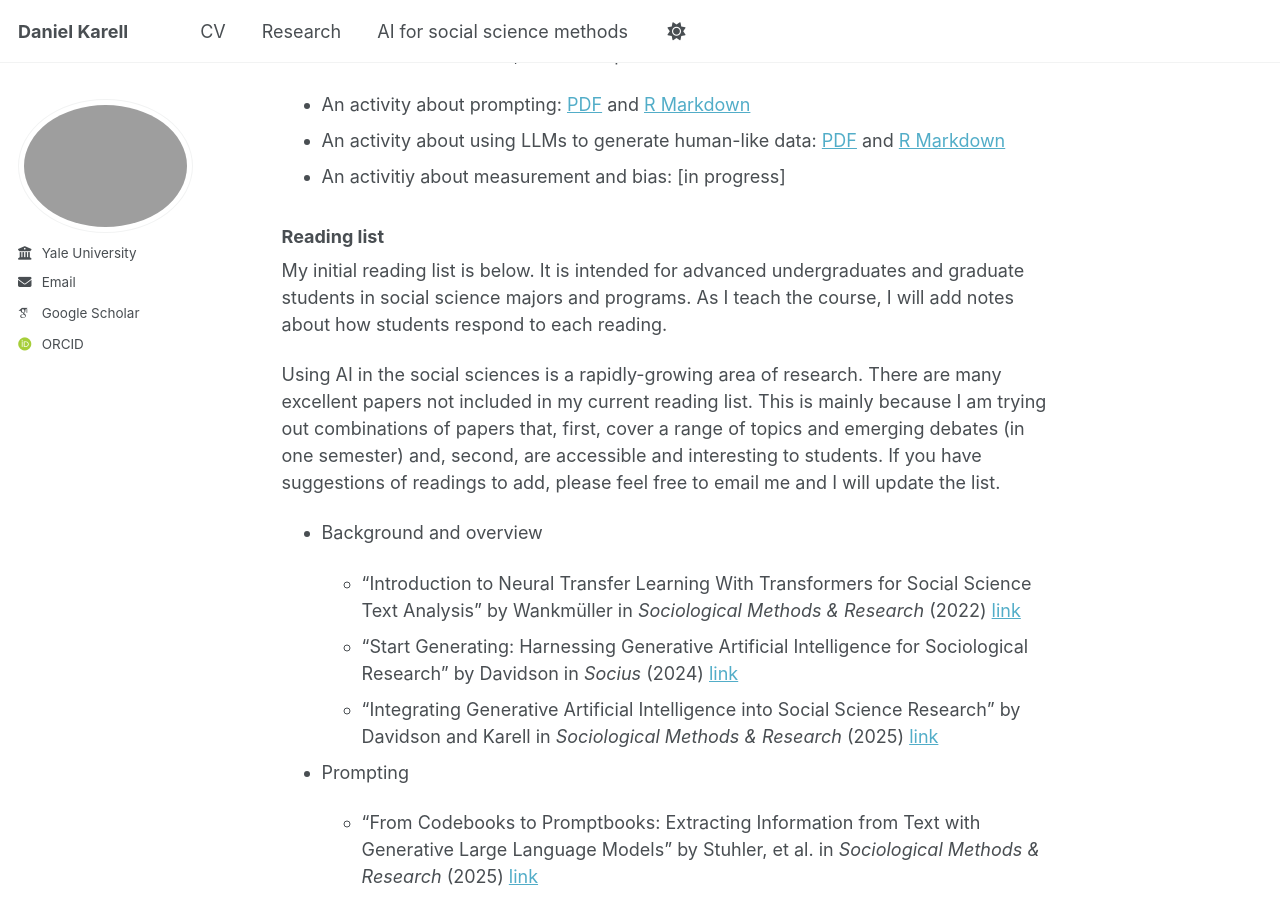
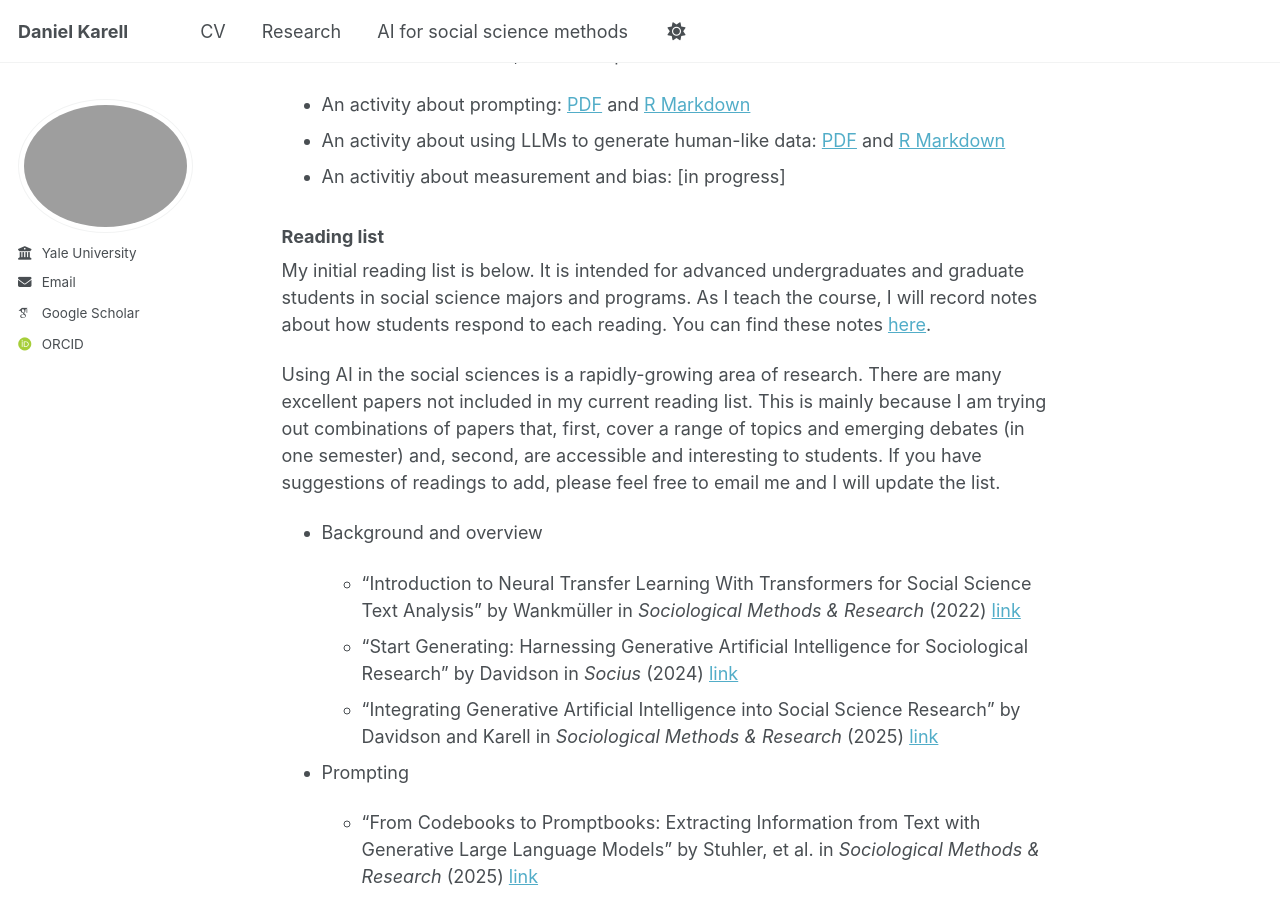
Before and after one commit to dkarell/dkarell.github.io, a Jekyll site: the page built from _pages/ai_for_social_science_methods.md, in a window 1280 px wide and 900 px high, scrolled down 664 px. Built offline with Jekyll 4.4.1, drawn with Linux system fonts in a browser that asks for light colours; some web fonts are replaced; a script that is not in the unit is left out.

Commit message:
Update ai_for_social_science_methods.md

```diff
--- a/_pages/ai_for_social_science_methods.md
+++ b/_pages/ai_for_social_science_methods.md
@@ -23,7 +23,7 @@ The files for the programming-based activities are available through the followi
 
 ### Reading list
 
-My initial reading list is below. It is intended for advanced undergraduates and graduate students in social science majors and programs. As I teach the course, I will add notes about how students respond to each reading.
+My initial reading list is below. It is intended for advanced undergraduates and graduate students in social science majors and programs. As I teach the course, I will record notes about how students respond to each reading. You can find these notes [here](https://www.dropbox.com/scl/fi/kt24fb2rgdta954nz1co0/reading_remarks.docx?rlkey=fzl2q8twepot8dyng4ci9yn41&st=43sz3xpo&dl=0).
 
 Using AI in the social sciences is a rapidly-growing area of research. There are many excellent papers not included in my current reading list. This is mainly because I am trying out combinations of papers that, first, cover a range of topics and emerging debates (in one semester) and, second, are accessible and interesting to students. If you have suggestions of readings to add, please feel free to email me and I will update the list.
 
```
